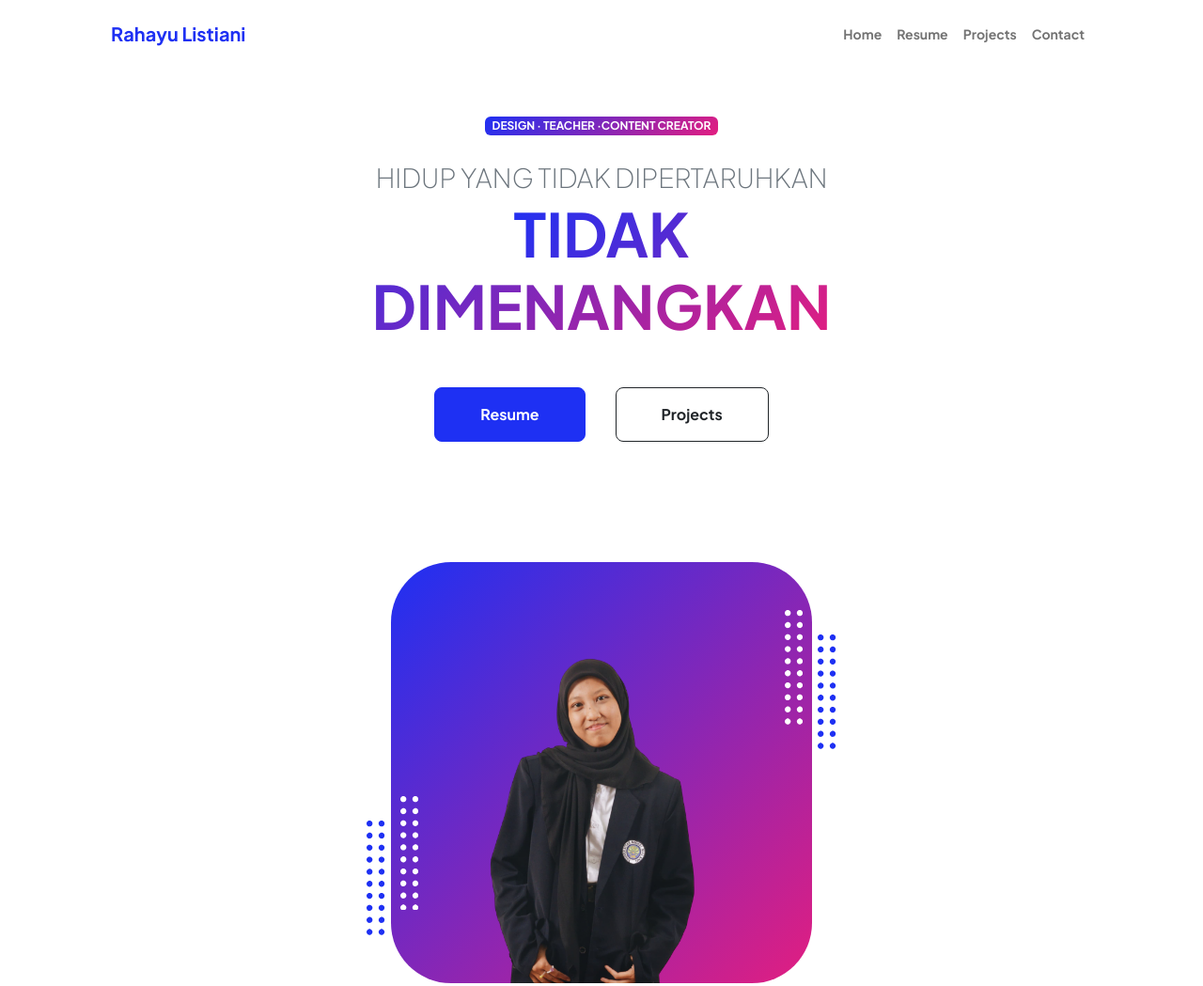
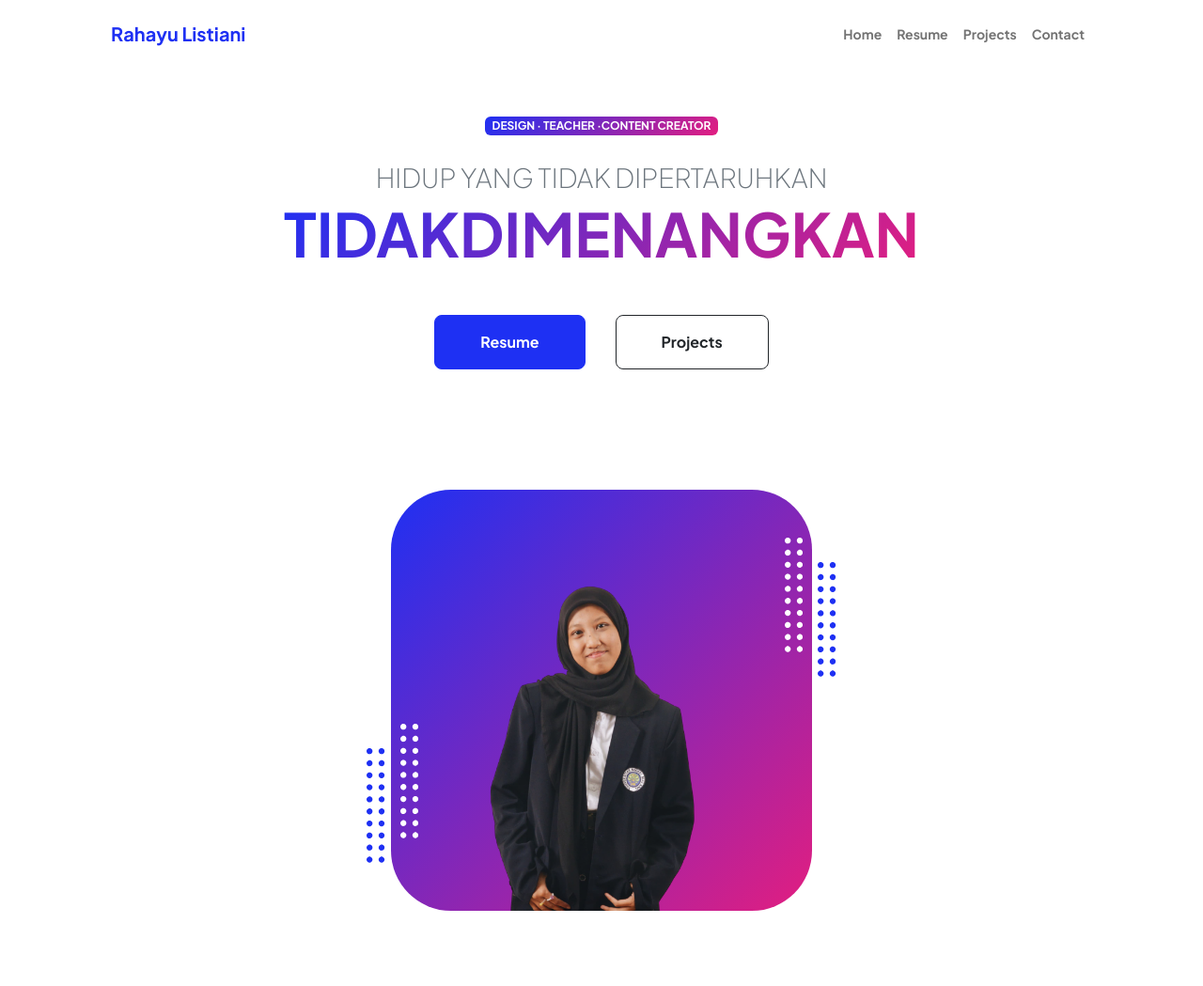
Before and after one commit to Rahayu321/PortofolioRahayu, a plain HTML site: page index.html in a window 1280 px wide. Shown: the top 1049 px of the page at 94% size. Drawn offline with nearby package versions, Linux system fonts and the light colour scheme.

Commit message:
Update index.html

```diff
--- a/index.html
+++ b/index.html
@@ -43,7 +43,7 @@
                             <div class="text-center text-xxl-start">
                                 <div class="badge bg-gradient-primary-to-secondary text-white mb-4"><div class="text-uppercase">Design &middot; Teacher &middot;content Creator </div></div>
                                 <div class="fs-3 fw-light text-muted">HIDUP YANG TIDAK DIPERTARUHKAN</div>
-                                <h1 class="display-3 fw-bolder mb-5"><span class="text-gradient d-inline">TIDAK<BR> DIMENANGKAN</span></h1>
+                                <h1 class="display-3 fw-bolder mb-5"><span class="text-gradient d-inline">TIDAKDIMENANGKAN</span></h1>
                                 <div class=" gap-3 d-sm-flex justify-content-sm-center justify-content-xxl-start mb-3">
                                     <a class="btn btn-primary btn-lg px-5 py-3 me-sm-3 fs-6 fw-bolder" href="resume.html">Resume</a>
                                     <a class="btn btn-outline-dark btn-lg px-5 py-3 fs-6 fw-bolder" href="projects.html">Projects</a>
```
